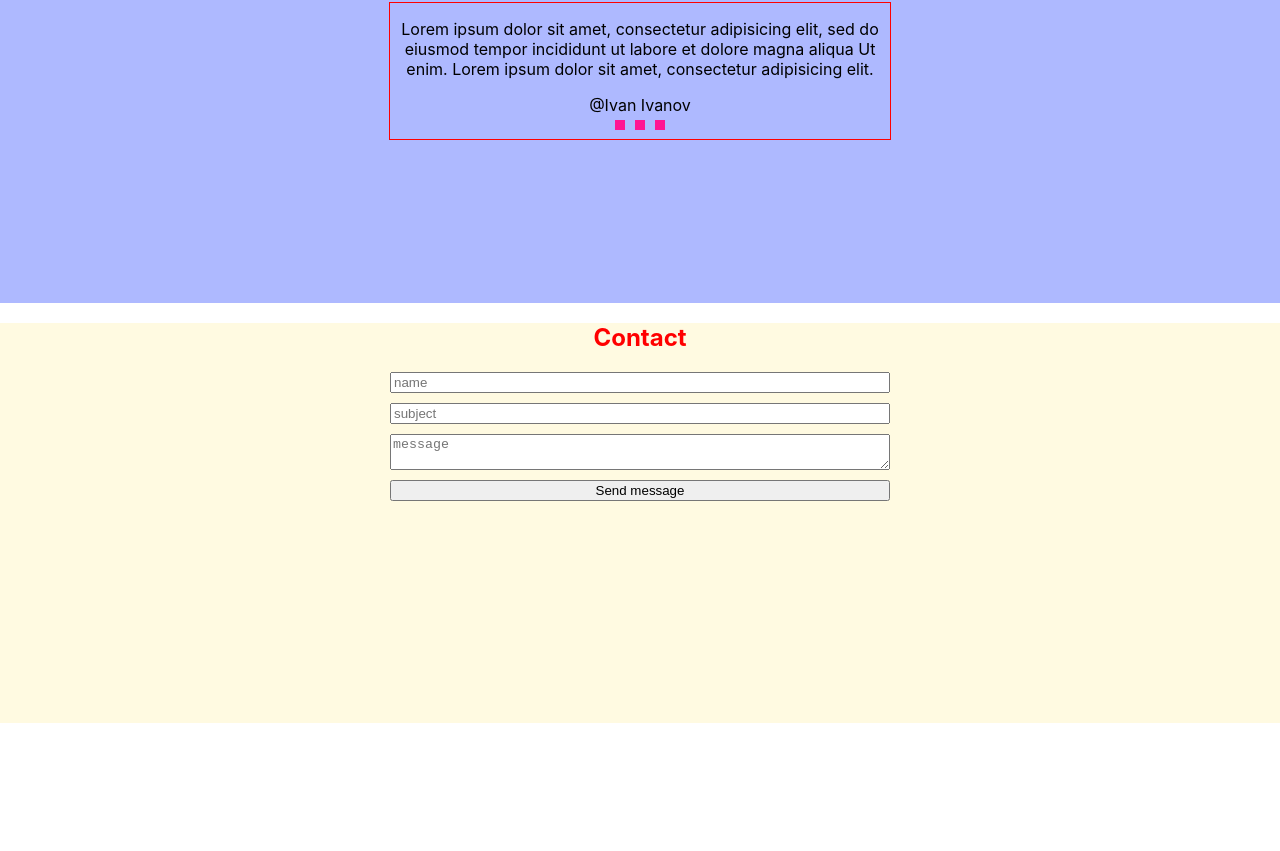
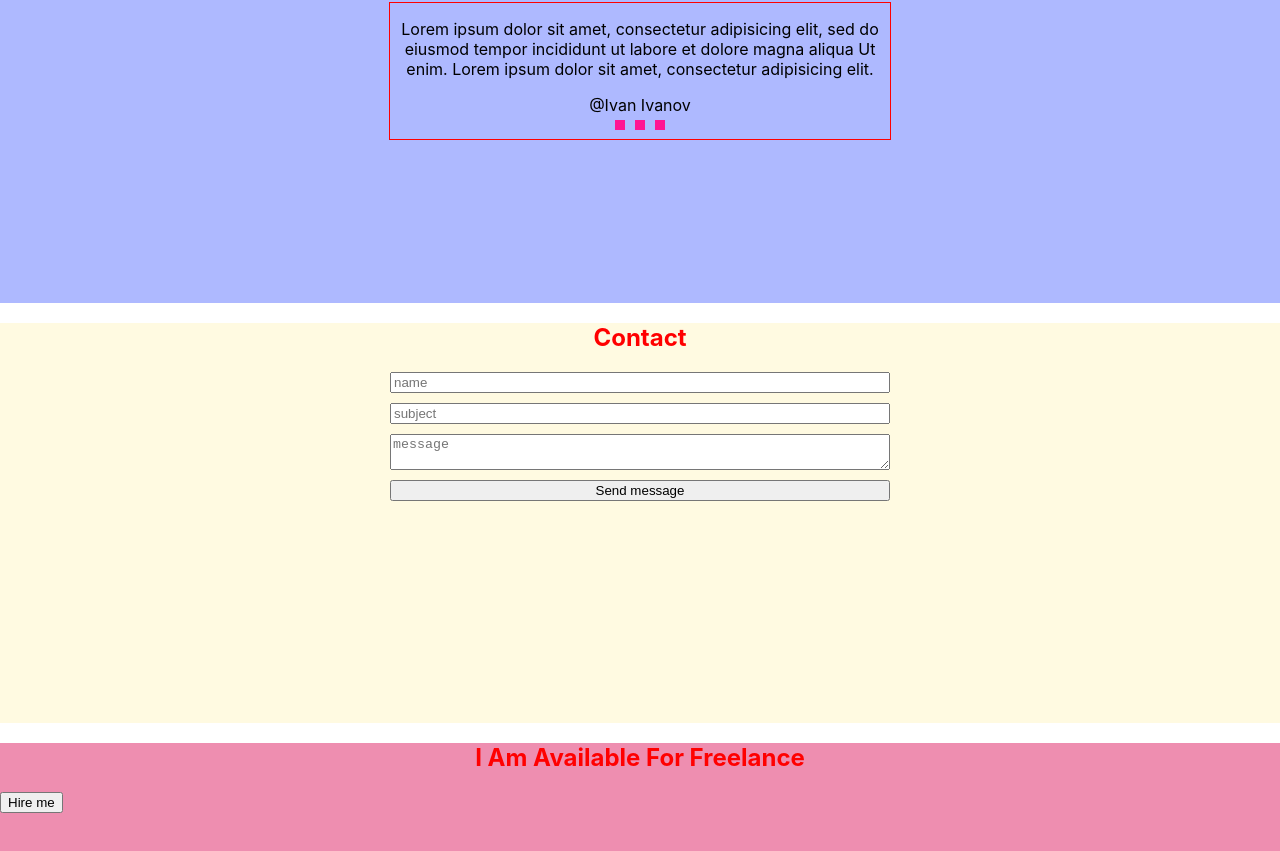
Before and after one commit to FilippSM/task-portfolio, a React app: page / in a window 1280 px wide. Shown: the part 2611-3462 px from the top of the page. Before the commit the page ends 3334 px from the top, so only its background shows below. Built offline with nearby package versions, Linux system fonts and the light colour scheme.

Commit message:
add Slogan

```diff
--- a/src/App.tsx
+++ b/src/App.tsx
@@ -6,6 +6,7 @@
 import { Works } from './layout/section/works/Works';
 import { Testimony } from './layout/section/testimony/Testimony';
 import { Contact } from './layout/section/contacts/Contacts';
+import { Slogan } from './layout/section/sloagan/Slogan';
 
 
 function App() {
@@ -17,6 +18,7 @@
             <Works />
             <Testimony />
             <Contact />
+            <Slogan />
         </div>
     );
 }
--- /dev/null
+++ b/src/layout/section/sloagan/Slogan.tsx
@@ -0,0 +1,17 @@
+import styled from "styled-components";
+import { SectionTitle } from "../../../components/SectionTitle";
+import { Button } from "../../../components/Button";
+
+export const Slogan = () => {
+    return (
+        <StyledSlogan>
+            <SectionTitle>I Am Available For Freelance</SectionTitle>
+            <Button>Hire me</Button>
+        </StyledSlogan>
+    );
+};
+
+const StyledSlogan = styled.section`
+    min-height: 30vh;
+    background-color: #ee8eb0;
+`
```
